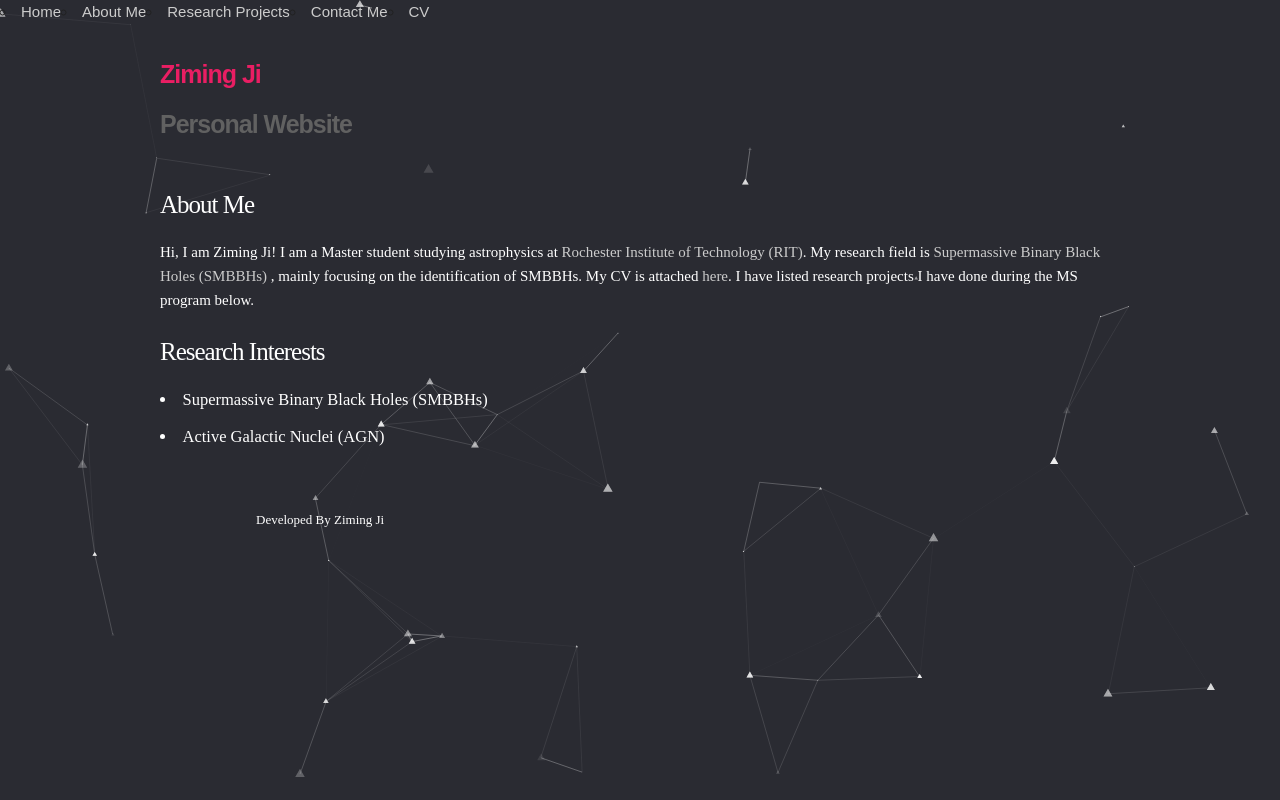
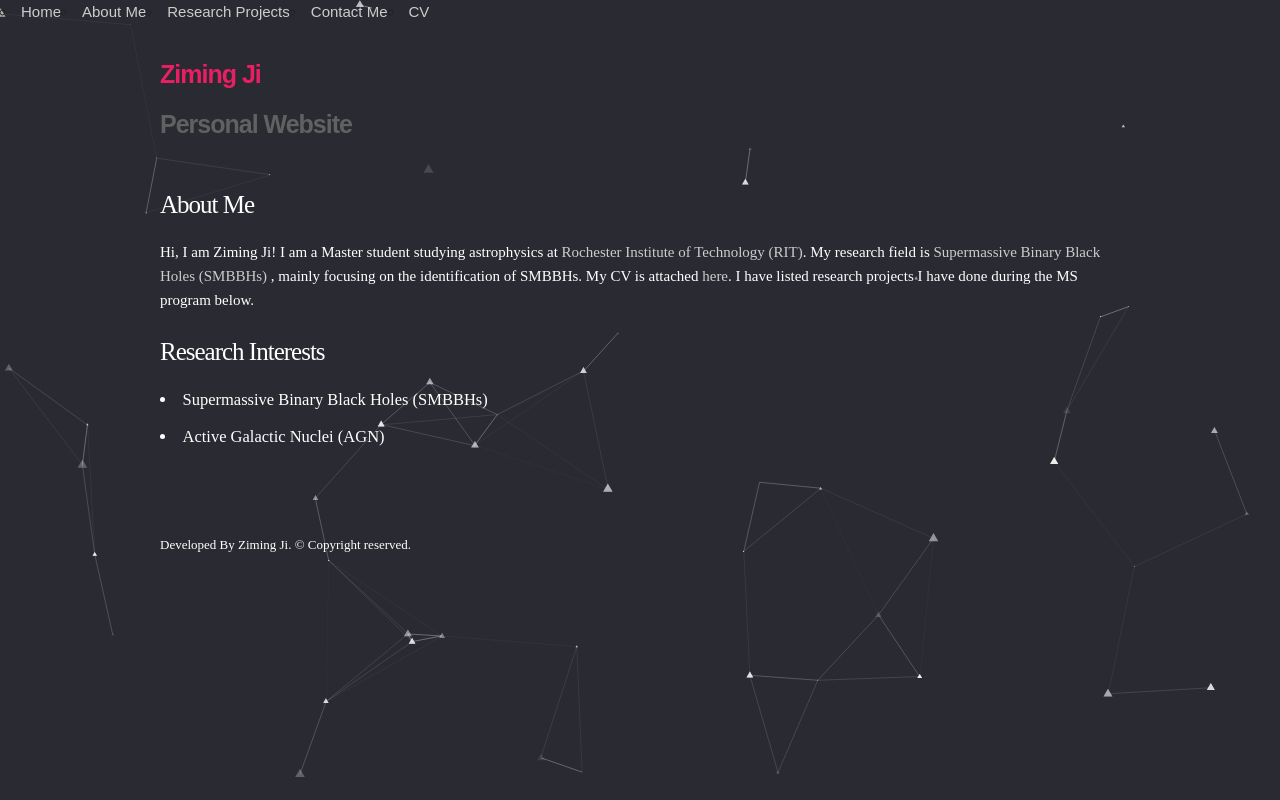
Before and after one commit to zj4050/zj4050.github.io, a plain HTML site: page about.html in a window 1280 px wide. Drawn offline with nearby package versions, Linux system fonts and the light colour scheme.

Commit message:
updates in footer

```diff
--- a/about.html
+++ b/about.html
@@ -47,10 +47,12 @@
                 </ul>
             </section>
 
+        </div>
+
         <div class="container">
             <div class="footer">
                 <p>
-                    Developed By Ziming Ji
+                    Developed By Ziming Ji. &copy; Copyright reserved.
                 </p>
             </div>
         </div>
```
Also changed, not shown: contact.html (+1 -1 lines), index.html (+1 -1 lines), projects.html (+1 -1 lines), projects/BBH.html (+1 -1 lines), projects/OH-Megamaser.html (+1 -1 lines).
